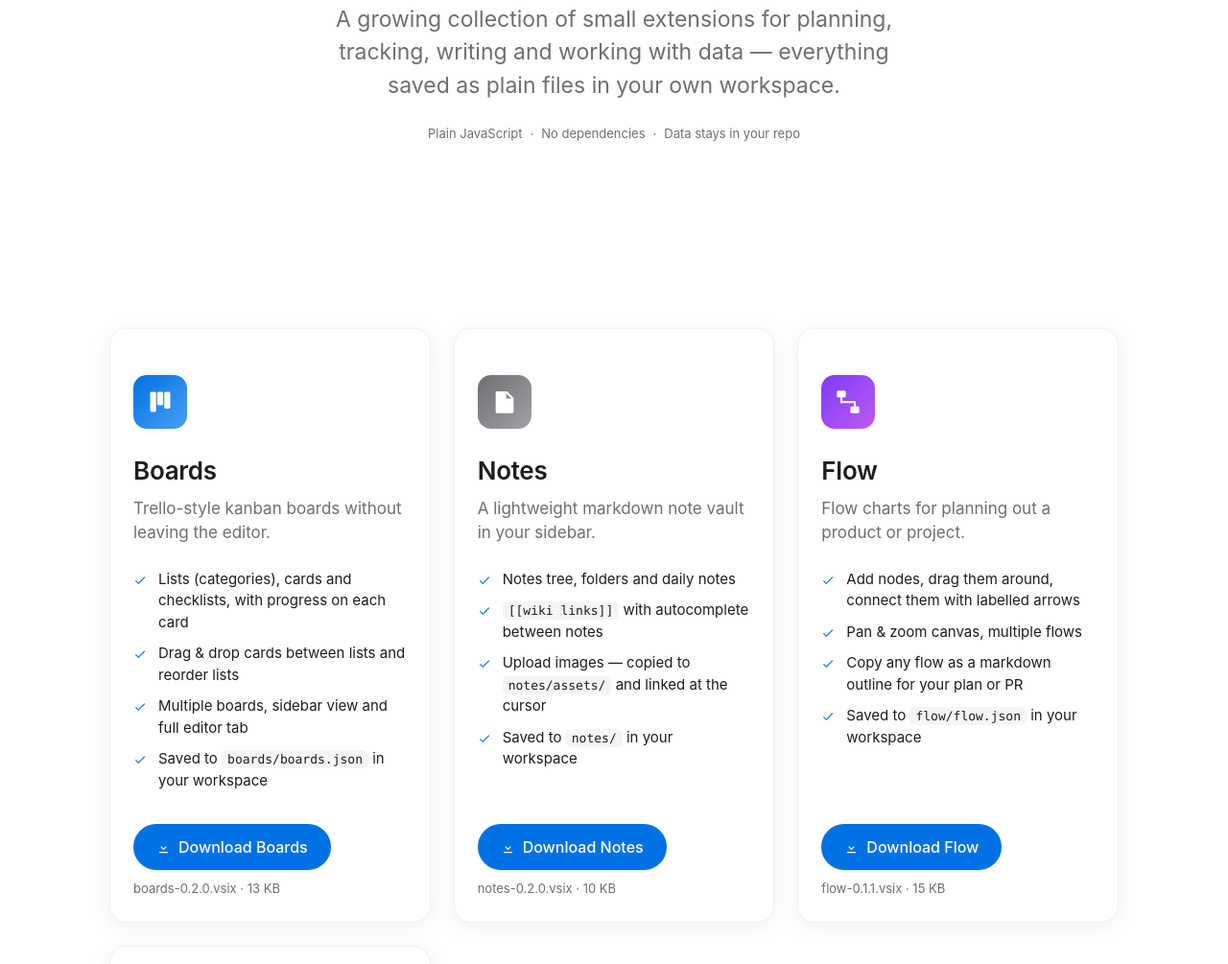
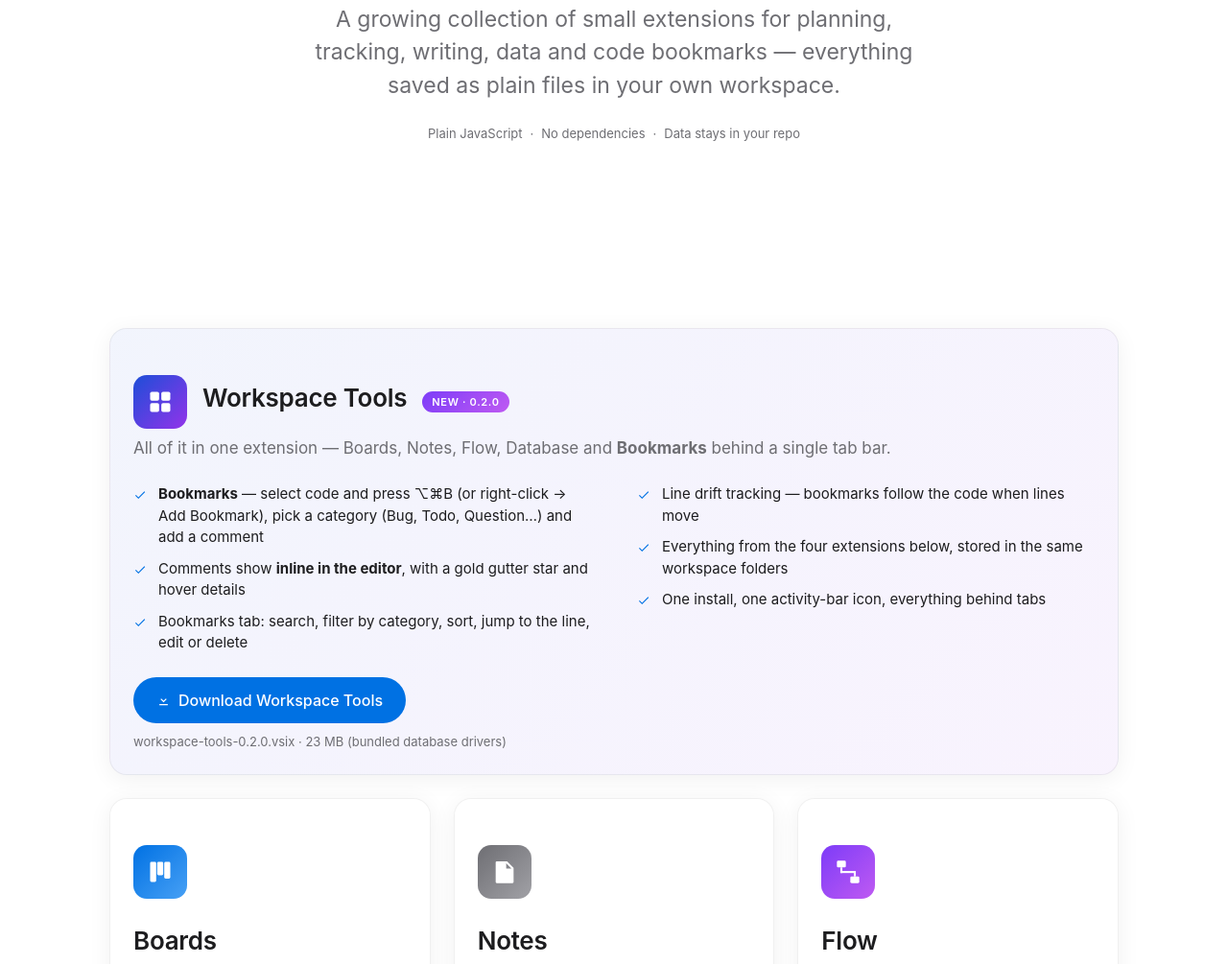
Before and after one commit to KThomasMurrayL/workspace-extensions, a plain HTML site: page docs/index.html in a window 1280 px wide. Shown: the part 335-1340 px from the top of the page at 96% size. Drawn offline with Linux system fonts and the light colour scheme.

Commit message:
Docs: feature Workspace Tools and Bookmarks on the download page

```diff
--- a/docs/index.html
+++ b/docs/index.html
@@ -3,7 +3,7 @@
 <head>
 <meta charset="UTF-8">
 <meta name="viewport" content="width=device-width, initial-scale=1.0">
-<meta name="description" content="A small collection of VS Code extensions for boards, notes and flow charts — everything saved as plain files in your workspace.">
+<meta name="description" content="A growing collection of VS Code extensions: kanban boards, notes, flow charts, database tools and code bookmarks — saved as plain files in your workspace.">
 <title>Workspace Extensions — VS Code extensions</title>
 <style>
   :root {
@@ -131,6 +131,47 @@
   .card:nth-child(2) { animation-delay: 0.15s; }
   .card:nth-child(3) { animation-delay: 0.25s; }
   .card:nth-child(4) { animation-delay: 0.35s; }
+
+  .card.featured {
+    grid-column: 1 / -1;
+    background: linear-gradient(135deg, rgba(29, 78, 216, 0.06), rgba(147, 51, 234, 0.06));
+  }
+
+  .card.featured .features {
+    columns: 2;
+    column-gap: var(--space-xl);
+  }
+
+  @media (max-width: 760px) {
+    .card.featured .features { columns: 1; }
+  }
+
+  .featured-head {
+    display: flex;
+    align-items: center;
+    flex-wrap: wrap;
+    gap: var(--space-md);
+    margin-bottom: var(--space-sm);
+  }
+
+  .featured-head .card-icon {
+    margin-bottom: 0;
+  }
+
+  .featured-head h2 {
+    margin: 0;
+  }
+
+  .pill {
+    font-size: 11px;
+    font-weight: 600;
+    letter-spacing: 0.06em;
+    text-transform: uppercase;
+    color: #ffffff;
+    background: linear-gradient(135deg, #7d3cf8, #bf5af2);
+    border-radius: 999px;
+    padding: 3px 10px;
+  }
 
   .card-icon {
     width: 56px;
@@ -378,7 +419,7 @@
   <div class="container narrow">
     <div class="eyebrow">VS Code Extensions</div>
     <h1>Workspace Extensions</h1>
-    <p>A growing collection of small extensions for planning, tracking, writing and working with data — everything saved as plain files in your own workspace.</p>
+    <p>A growing collection of small extensions for planning, tracking, writing, data and code bookmarks — everything saved as plain files in your own workspace.</p>
     <div class="meta">
       <span>Plain JavaScript</span>·<span>No dependencies</span>·<span>Data stays in your repo</span>
     </div>
@@ -388,6 +429,37 @@
 <section>
   <div class="container">
     <div class="cards">
+
+      <article class="card featured">
+        <div class="featured-head">
+          <div class="card-icon" style="background: linear-gradient(135deg, #1d4ed8, #9333ea);">
+            <svg width="28" height="28" viewBox="0 0 24 24" fill="currentColor" aria-hidden="true">
+              <rect x="3" y="3" width="8" height="8" rx="1.5"/>
+              <rect x="13" y="3" width="8" height="8" rx="1.5"/>
+              <rect x="3" y="13" width="8" height="8" rx="1.5"/>
+              <rect x="13" y="13" width="8" height="8" rx="1.5"/>
+            </svg>
+          </div>
+          <h2>Workspace Tools</h2>
+          <span class="pill">New · 0.2.0</span>
+        </div>
+        <p class="tagline">All of it in one extension — Boards, Notes, Flow, Database and <strong>Bookmarks</strong> behind a single tab bar.</p>
+        <ul class="features">
+          <li><strong>Bookmarks</strong> — select code and press ⌥⌘B (or right-click → Add Bookmark), pick a category (Bug, Todo, Question…) and add a comment</li>
+          <li>Comments show <strong>inline in the editor</strong>, with a gold gutter star and hover details</li>
+          <li>Bookmarks tab: search, filter by category, sort, jump to the line, edit or delete</li>
+          <li>Line drift tracking — bookmarks follow the code when lines move</li>
+          <li>Everything from the four extensions below, stored in the same workspace folders</li>
+          <li>One install, one activity-bar icon, everything behind tabs</li>
+        </ul>
+        <div class="btn-row">
+          <a class="btn btn-primary" href="downloads/workspace-tools-0.2.0.vsix" download>
+            <svg width="15" height="15" viewBox="0 0 24 24" fill="currentColor" aria-hidden="true"><path d="M12 3v10.6l3.8-3.8 1.4 1.4L12 16.4l-5.2-5.2 1.4-1.4 3.8 3.8V3h2zM5 19h14v2H5v-2z"/></svg>
+            Download Workspace Tools
+          </a>
+        </div>
+        <div class="file-meta">workspace-tools-0.2.0.vsix · 23 MB (bundled database drivers)</div>
+      </article>
 
       <article class="card">
         <div class="card-icon boards" aria-hidden="true">
@@ -507,7 +579,8 @@
         <p>Open the Extensions view, click the <code>…</code> menu, and choose <em>Install from VSIX…</em> — or use the terminal:</p>
         <div class="terminal">
           <button class="copy-btn" title="Copy">⧉</button>
-          <pre>code --install-extension ~/Downloads/boards-0.2.0.vsix
+          <pre>code --install-extension ~/Downloads/workspace-tools-0.2.0.vsix
+code --install-extension ~/Downloads/boards-0.2.0.vsix
 code --install-extension ~/Downloads/notes-0.2.0.vsix
 code --install-extension ~/Downloads/flow-0.1.1.vsix
 code --install-extension ~/Downloads/database-0.1.0.vsix</pre>
@@ -515,7 +588,7 @@ code --install-extension ~/Downloads/database-0.1.0.vsix</pre>
       </li>
       <li>
         <strong>Reload and open a folder</strong>
-        <p>Run <em>Developer: Reload Window</em> from the Command Palette (⇧⌘P). The Boards, Notes, Flow and Database icons appear in the activity bar of any folder you open.</p>
+        <p>Run <em>Developer: Reload Window</em> from the Command Palette (⇧⌘P). Install <strong>Workspace Tools</strong> for everything (including Bookmarks) behind one icon, or use the individual extensions from the cards below.</p>
       </li>
     </ol>
 
@@ -531,7 +604,7 @@ code --install-extension ~/Downloads/database-0.1.0.vsix</pre>
     <p>
       <a href="https://github.com/KThomasMurrayL/workspace-extensions">Source on GitHub</a>
       &nbsp;·&nbsp; MIT licensed
-      &nbsp;·&nbsp; Your boards, notes, flows and connections live in your own repository
+      &nbsp;·&nbsp; Your boards, notes, flows, connections and bookmarks live in your own repository
     </p>
   </div>
 </footer>
```
Also changed, not shown: 1 other file.
